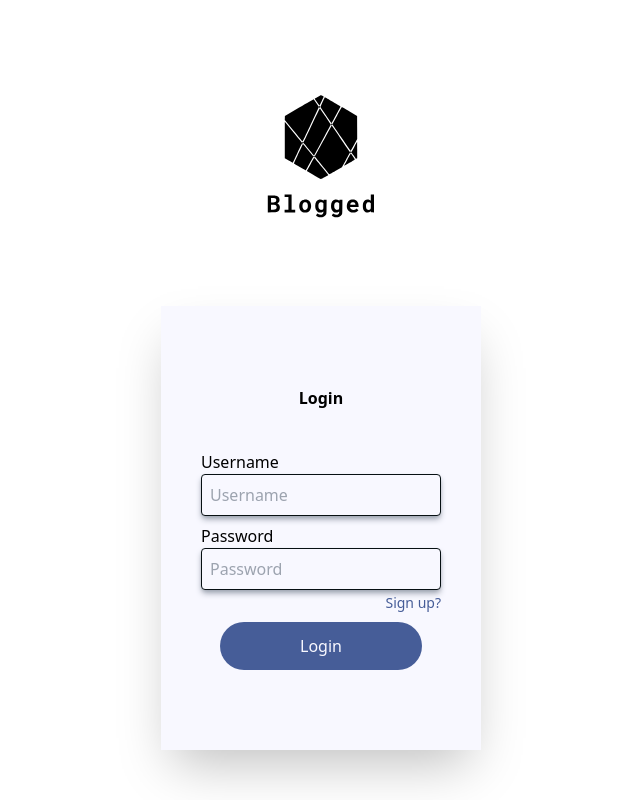
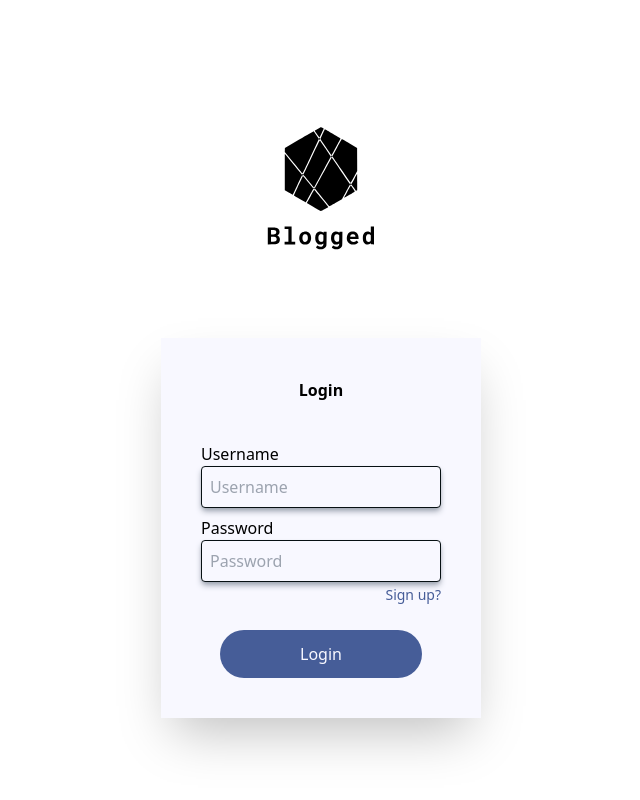
Before and after one commit to TheRealJackiBoi/BlogExamProject, a React (Vite) app: page / in a window 1280 px wide. Shown: the whole page, without its empty margins (319-959 px from the left). Built offline with nearby package versions, Linux system fonts and the light colour scheme.

Commit message:
fix margin, less py on section

```diff
--- a/src/pages/auth/Login.jsx
+++ b/src/pages/auth/Login.jsx
@@ -20,7 +20,7 @@ const Login = () => {
   return (
     <div className="flex flex-col items-center justify-center h-screen">
         <img src={logo} alt="logo" className="w-60 mb-4" />
-      <section className="h-fit bg-dat-white shadow-2xl px-10 py-20">
+      <section className="h-fit bg-dat-white shadow-2xl px-10 py-10">
         <div className="text-center">
           <h1 className="text-1xl font-bold mb-10">Login</h1>
           <form className="flex flex-col items-center">
@@ -53,7 +53,7 @@ const Login = () => {
               </div>
             </label>
             <button
-              className="bg-dat-blue text-dat-white px-20 py-3 rounded-full"
+              className="bg-dat-blue text-dat-white px-20 py-3 rounded-full mt-4"
               type="button"
               onClick={handleLogin}>
               Login
```
